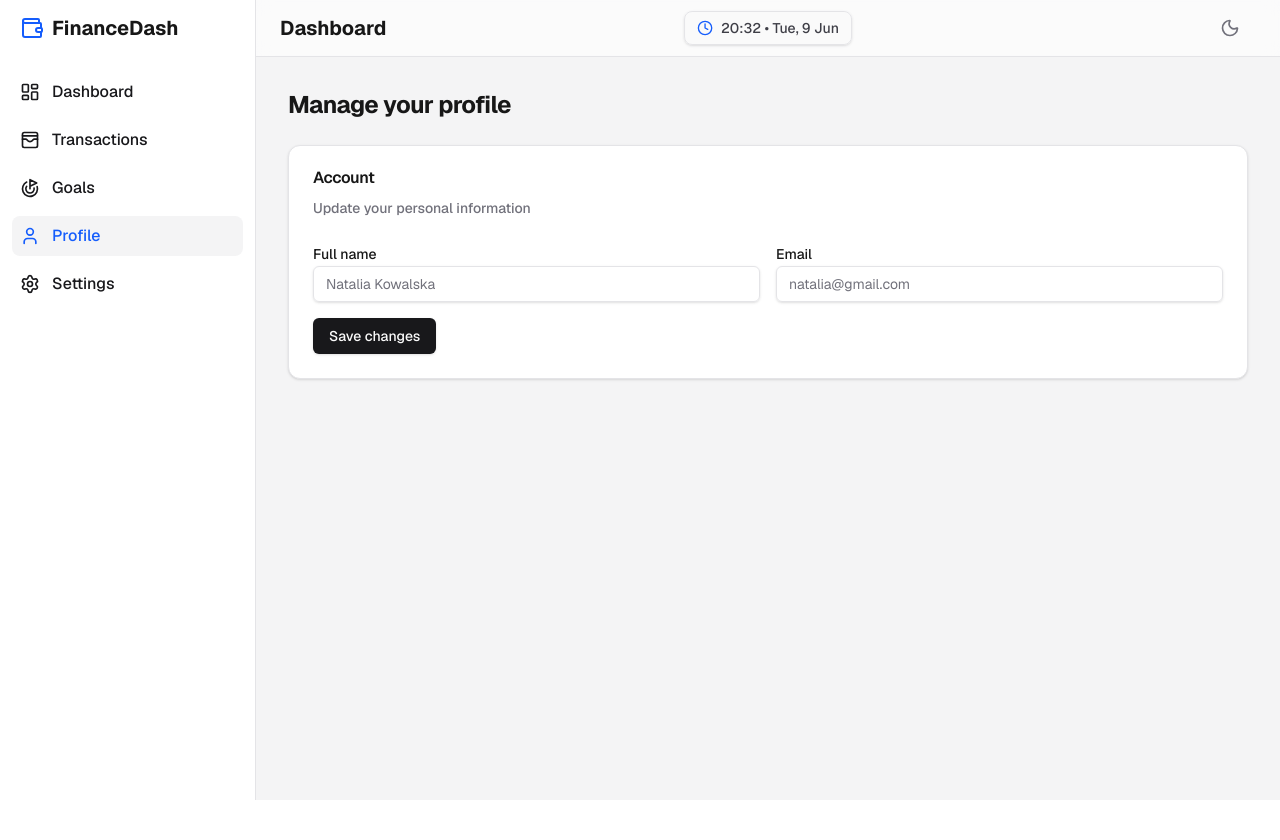
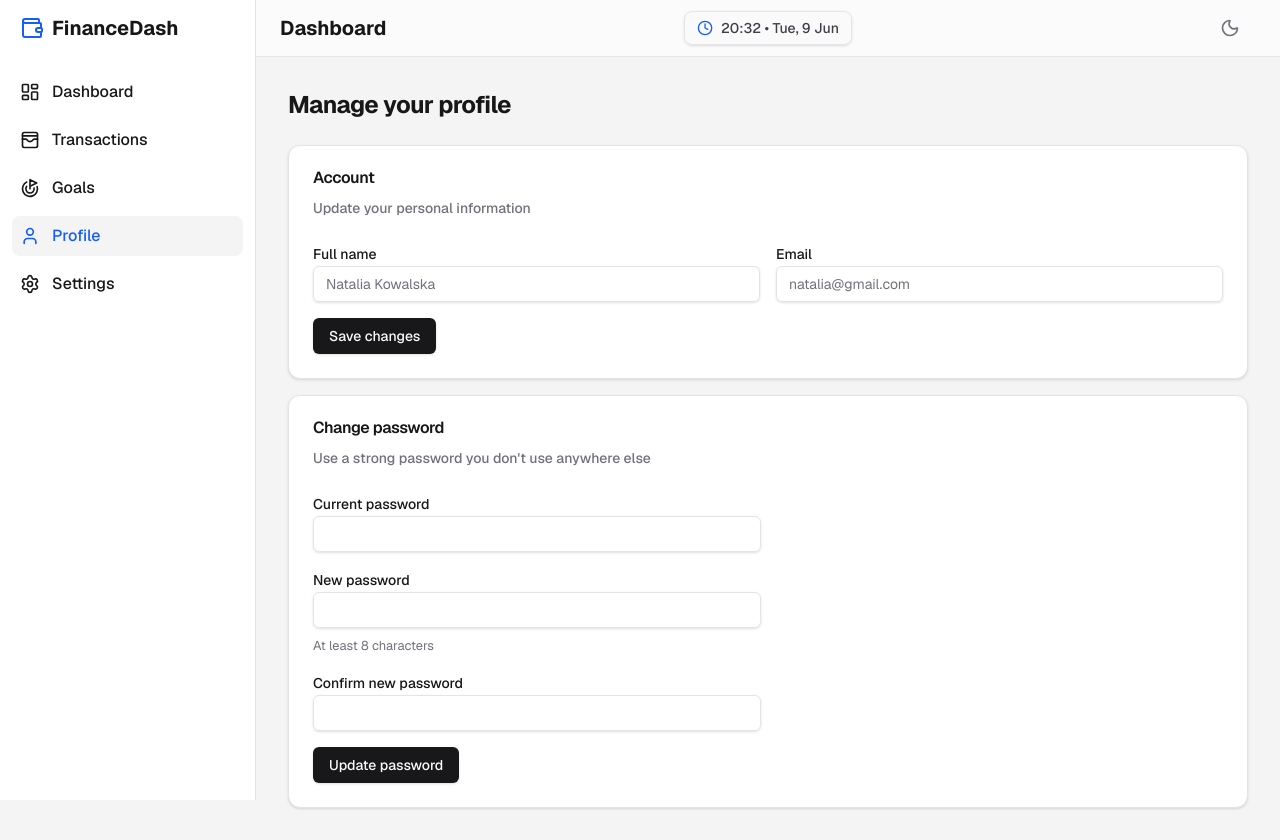
Before and after one commit to mshestalyuk/finance-dash, a Next.js app: page /profile in a window 1280 px wide. Both pictures are taken after typing "name@example.com", "Sample123" into the empty fields and a click on the button "Sign in". Before the commit the page ends 800 px from the top, so only its background shows below. Built offline with nearby package versions, Linux system fonts and the light colour scheme.

Commit message:
fix: change password section in profile page

```diff
--- a/src/app/profile/page.tsx
+++ b/src/app/profile/page.tsx
@@ -30,6 +30,33 @@ export default function ProfilePage() {
             </div>
           </CardContent>
         </Card>
+
+        <Card>
+          <CardHeader>
+            <CardTitle>Change password</CardTitle>
+            <CardDescription>Use a strong password you don't use anywhere else</CardDescription>
+          </CardHeader>
+          <CardContent>
+            <div className="grid gap-4 max-w-md">
+              <div className="space-y-2">
+                <label className="text-sm font-medium leading-none">Current password</label>
+                <Input type="password" />
+              </div>
+              <div className="space-y-2">
+                <label className="text-sm font-medium leading-none">New password</label>
+                <Input type="password" />
+                <p className="text-[0.8rem] text-zinc-500 dark:text-zinc-400">At least 8 characters</p>
+              </div>
+              <div className="space-y-2">
+                <label className="text-sm font-medium leading-none">Confirm new password</label>
+                <Input type="password" />
+              </div>
+            </div>
+            <div className="mt-4">
+              <Button>Update password</Button>
+            </div>
+          </CardContent>
+        </Card>
       </div>
     </div>
   );
--- a/src/components/PageDescription.tsx
+++ b/src/components/PageDescription.tsx
@@ -5,6 +5,7 @@ import { usePathname } from "next/navigation";
 export const routeDescriptions: Record<string, string> = {
   "/": "Overview of your finances",
   "/transactions": "Manage your income and expenses",
+  "/goals": "Set and track your financial goals",
   "/profile": "Manage your profile",
   "/settings": "Manage your preferences",
 };
```
